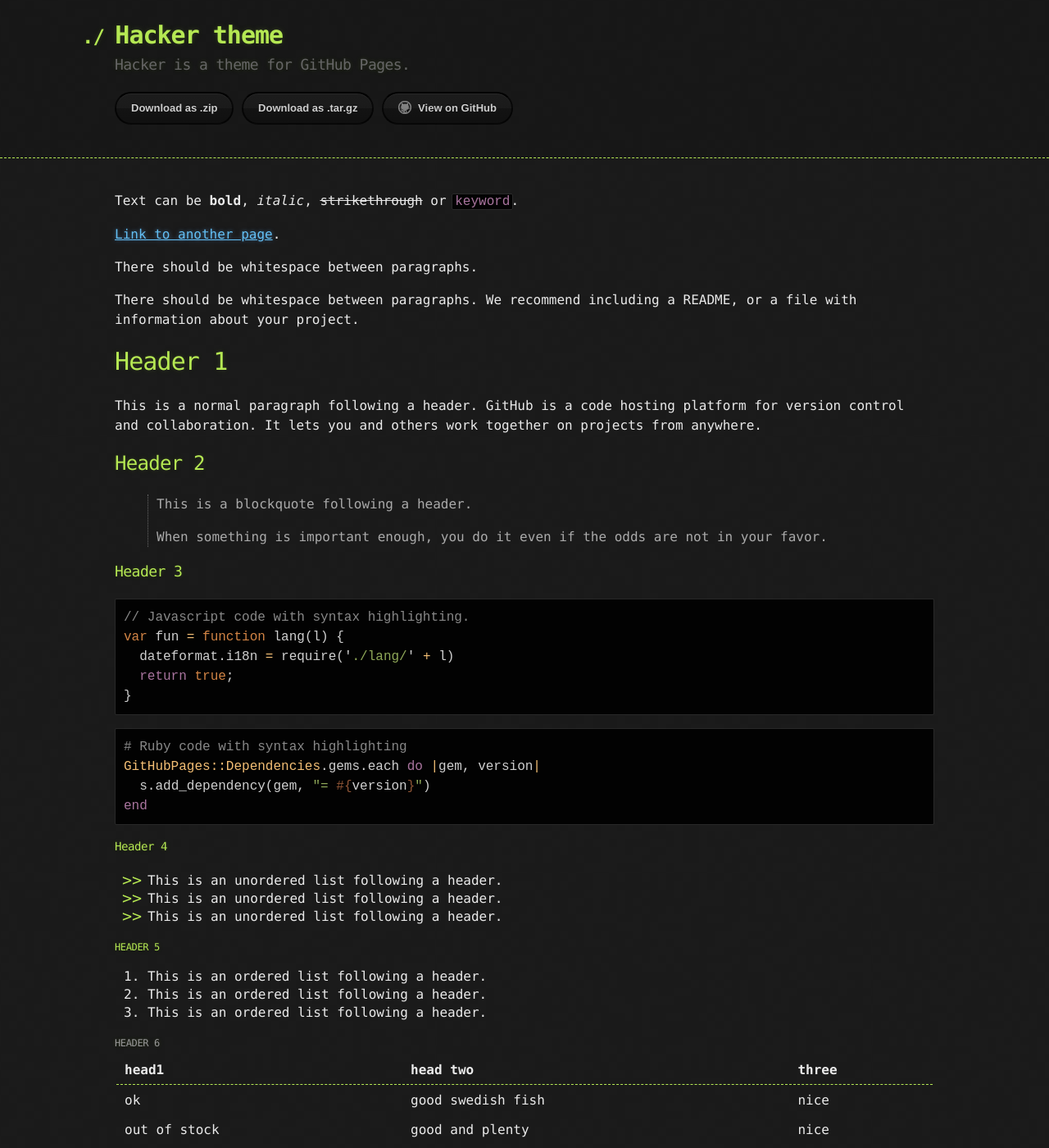
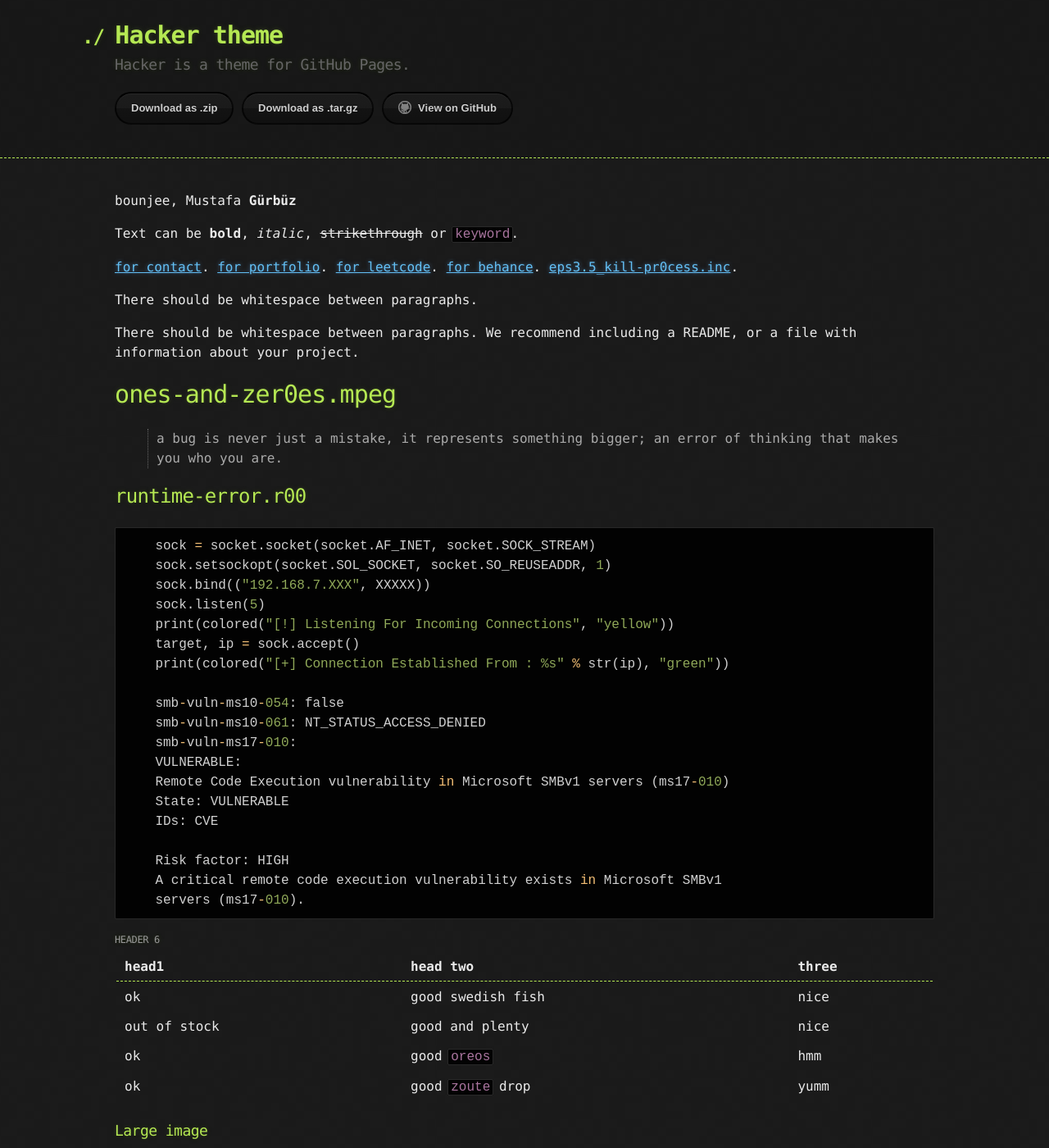
Before and after one commit to bounjee/bounjee.github.io, a Jekyll site: the page built from index.md, in a window 1280 px wide and 1400 px high. Shown: the whole window at 82% size. Built offline with Jekyll 4.4.1, drawn with Linux system fonts in a browser that asks for light colours; some of the changed text lies outside the part shown; grey boxes are pictures that could not be loaded.

Commit message:
Update index.md

````diff
--- a/index.md
+++ b/index.md
@@ -2,52 +2,48 @@
 layout: default
 ---
 
+bounjee, Mustafa **Gürbüz**
+
 Text can be **bold**, _italic_, ~~strikethrough~~ or `keyword`.
 
-[Link to another page](./another-page.html).
+[for contact](https://www.linkedin.com/in/grbuzmustafa/).
+[for portfolio](https://bionluk.com/bounjee/).
+[for leetcode](https://leetcode.com/u/penguinhacker/).
+[for behance](https://www.behance.net/bounjee/).
+[eps3.5_kill-pr0cess.inc](https://en.wikipedia.org/wiki/Eps3.5_kill-process.inc/).
+
 
 There should be whitespace between paragraphs.
 
 There should be whitespace between paragraphs. We recommend including a README, or a file with information about your project.
 
-# Header 1
+# ones-and-zer0es.mpeg
 
-This is a normal paragraph following a header. GitHub is a code hosting platform for version control and collaboration. It lets you and others work together on projects from anywhere.
+> a bug is never just a mistake, it represents something bigger; an error of thinking that makes you who you are.
 
-## Header 2
+## runtime-error.r00
 
-> This is a blockquote following a header.
->
-> When something is important enough, you do it even if the odds are not in your favor.
+```py
+    sock = socket.socket(socket.AF_INET, socket.SOCK_STREAM)
+    sock.setsockopt(socket.SOL_SOCKET, socket.SO_REUSEADDR, 1)
+    sock.bind(("192.168.7.XXX", XXXXX))
+    sock.listen(5)
+    print(colored("[!] Listening For Incoming Connections", "yellow"))
+    target, ip = sock.accept()
+    print(colored("[+] Connection Established From : %s" % str(ip), "green"))
 
-### Header 3
+    smb-vuln-ms10-054: false
+    smb-vuln-ms10-061: NT_STATUS_ACCESS_DENIED
+    smb-vuln-ms17-010:
+    VULNERABLE:
+    Remote Code Execution vulnerability in Microsoft SMBv1 servers (ms17-010)
+    State: VULNERABLE
+    IDs: CVE
 
-```js
-// Javascript code with syntax highlighting.
-var fun = function lang(l) {
-  dateformat.i18n = require('./lang/' + l)
-  return true;
-}
+    Risk factor: HIGH
+    A critical remote code execution vulnerability exists in Microsoft SMBv1
+    servers (ms17-010).
 ```
-
-```ruby
-# Ruby code with syntax highlighting
-GitHubPages::Dependencies.gems.each do |gem, version|
-  s.add_dependency(gem, "= #{version}")
-end
-```
-
-#### Header 4
-
-*   This is an unordered list following a header.
-*   This is an unordered list following a header.
-*   This is an unordered list following a header.
-
-##### Header 5
-
-1.  This is an ordered list following a header.
-2.  This is an ordered list following a header.
-3.  This is an ordered list following a header.
 
 ###### Header 6
 
@@ -58,66 +54,20 @@ end
 | ok           | good `oreos`      | hmm   |
 | ok           | good `zoute` drop | yumm  |
 
-### There's a horizontal rule below this.
-
-* * *
-
-### Here is an unordered list:
-
-*   Item foo
-*   Item bar
-*   Item baz
-*   Item zip
-
-### And an ordered list:
-
-1.  Item one
-1.  Item two
-1.  Item three
-1.  Item four
-
-### And a nested list:
-
-- level 1 item
-  - level 2 item
-  - level 2 item
-    - level 3 item
-    - level 3 item
-- level 1 item
-  - level 2 item
-  - level 2 item
-  - level 2 item
-- level 1 item
-  - level 2 item
-  - level 2 item
-- level 1 item
-
-### Small image
-
-![Octocat](https://github.githubassets.com/images/icons/emoji/octocat.png)
-
 ### Large image
 
-![Branching](https://guides.github.com/activities/hello-world/branching.png)
+![dont-delete-me.ko](https://ibb.co/brxN07v)
 
 
 ### Definition lists can be used with HTML syntax.
 
 <dl>
 <dt>Name</dt>
-<dd>Godzilla</dd>
+<dd>Mustafa Gürbüz</dd>
 <dt>Born</dt>
-<dd>1952</dd>
+<dd>14 Şubat 2003</dd>
 <dt>Birthplace</dt>
-<dd>Japan</dd>
+<dd>Gaziantep</dd>
 <dt>Color</dt>
-<dd>Green</dd>
+<dd>Sable Black</dd>
 </dl>
-
-```
-Long, single-line code blocks should not wrap. They should horizontally scroll if they are too long. This line should be long enough to demonstrate this.
-```
-
-```
-The final element.
-```
````
